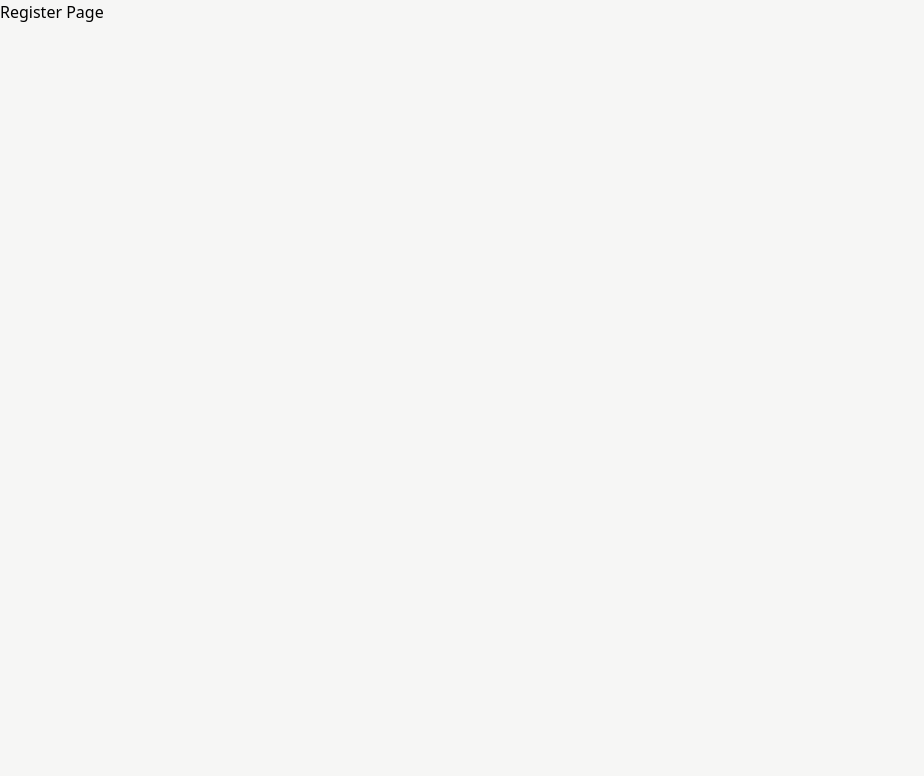
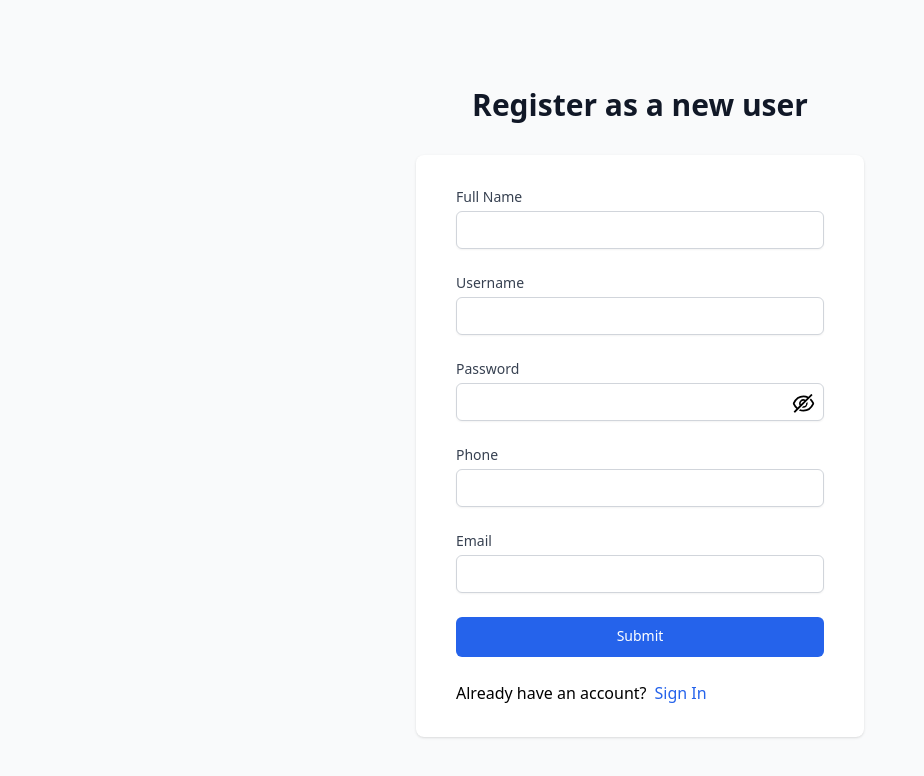
Before and after one commit to tuandtse243/s-store-frontend, a Next.js app: page /register in a window 1280 px wide. Shown: the top 776 px of the page, without its empty margins (0-924 px from the left). Built offline with nearby package versions, Linux system fonts and the light colour scheme.

Commit message:
Do login UI Register + Login

```diff
--- /dev/null
+++ b/app/error.jsx
@@ -0,0 +1,10 @@
+'use client';
+
+export default function Error({ error, reset }) {
+  return (
+    <div>
+      <h2>Something went wrong!</h2>
+      <button onClick={() => reset()}>Try again</button>
+    </div>
+  );
+}
--- a/app/login/page.jsx
+++ b/app/login/page.jsx
@@ -1,9 +1,8 @@
-
-import Login from './../../src/component/Login';
+import Login from '../../src/component/Login/Login';
 
 const LoginPage = () => {
     return (
-        <div>
+        <div className='w-full h-screen bg-gray-100'>
             <Login />
         </div>
     )
--- a/app/page.jsx
+++ b/app/page.jsx
@@ -1,6 +1,9 @@
-
+"use client"
+import useAuth from "@/src/context/auth.js";
 
 const Home = () => {
+  const auth = useAuth((state) => state.auth)
+  console.log(auth)
   return (
     <div className="text-3xl font-bold">123</div>
   )
--- a/app/register/page.jsx
+++ b/app/register/page.jsx
@@ -1,7 +1,10 @@
+import Register from '../../src/component/Register/Register'
 
-const Register = () => {
+const RegisterPage = () => {
     return (
-        <div>Register Page</div>
+        <div>
+            <Register />
+        </div>
     )
 }
-export default Register
+export default RegisterPage
--- a/package.json
+++ b/package.json
@@ -9,8 +9,10 @@
     "lint": "next lint"
   },
   "dependencies": {
+    "@next/eslint-plugin-next": "^13.4.2",
     "antd": "^5.4.7",
     "axios": "^1.4.0",
+    "eslint-plugin-react": "^7.32.2",
     "next": "13.4.2",
     "react": "18.2.0",
     "react-dom": "18.2.0",
@@ -20,6 +22,8 @@
   },
   "devDependencies": {
     "autoprefixer": "^10.4.14",
+    "eslint": "^8.40.0",
+    "eslint-config-prettier": "^8.8.0",
     "postcss": "^8.4.23",
     "tailwindcss": "^3.3.2"
   }
--- /dev/null
+++ b/server.js
@@ -0,0 +1,3 @@
+const server = 'http://localhost:5000/api/v2'
+
+export default server
--- a/src/component/Login.jsx
+++ b/src/component/Login/Login.jsx
@@ -2,33 +2,38 @@
 
 import { React, useState } from "react";
 import { AiOutlineEye, AiOutlineEyeInvisible } from "react-icons/ai";
-import styles from "../styles/styles.js";
-// import { Link, useNavigate } from "react-router-dom";
+import styles from "../../styles/styles.js";
 import Link from "next/link.js";
 import { notification } from 'antd';
 import axios from "axios";
+import { useRouter } from 'next/navigation';
+import useAuth from "@/src/context/auth.js";
 
 const Login = () => {
+  const router = useRouter();
   const [email, setEmail] = useState("");
   const [password, setPassword] = useState("");
   const [visible, setVisible] = useState(false);
+
+  const setAuth = useAuth((state) => state.setAuth)
 
   const handleSubmit = async (e) => {
     e.preventDefault();
 
     await axios
       .post(
-        `http://localhost:5000/api/v1/auth/register`,
+        `http://localhost:5000/api/v1/auth/login`,
         {
           email,
           password,
         },
-        { withCredentials: true }
+        // { withCredentials: true }
       )
       .then((res) => {
-        notification.success({message: "Login Success!"})
-        navigate("/");
-        window.location.reload(true);
+        notification.success({message: res.data.message})
+        setAuth({user: res.data.user, token: res.data.token});
+        localStorage.setItem('auth', JSON.stringify(res.data))
+        router.push('/')
       })
       .catch((err) => {
         notification.error({message: err.response.data.message})
--- /dev/null
+++ b/src/component/Register/Register.jsx
@@ -0,0 +1,195 @@
+"use client"
+import { React, useState } from "react";
+import styles from "../../styles/styles.js";
+import Link from "next/link.js";
+import { notification } from 'antd';
+import axios from "axios";
+import { useRouter } from 'next/navigation';
+import { AiOutlineEye, AiOutlineEyeInvisible } from "react-icons/ai";
+import server from '../../../server.js'
+
+const Register = () => {
+    const router = useRouter();
+    const [username, setUsername] = useState("");
+    const [name, setName] = useState("");
+    const [password, setPassword] = useState("");
+    const [phone, setPhone] = useState("");
+    const [email, setEmail] = useState("");
+    const [visible, setVisible] = useState(false);
+
+    const handleSubmit = async (e) => {
+      e.preventDefault();
+      const config = { headers: { "Content-Type": "multipart/form-data" } };
+
+      axios
+        .post(
+            `${server}/user/create-user`,
+        {
+            name,
+            username,
+            password,
+            phone,
+            email,
+        },
+        )
+        .then((res) => {
+          console.log(res.data.message)
+          notification.success({message: 'Login successfully!'});
+          // setName("");
+          // setUsername("");
+          // setPassword("");
+          // setPhone("");
+          // setEmail("");
+          // router.push('/login')
+        })
+        .catch((error) => {
+            console.log(error.response.data.message)
+            notification.error({message: 'Login fail!'})
+        });
+    };
+
+    return (
+      <div className="min-h-screen bg-gray-50 flex flex-col justify-center py-12 sm:px-6 lg:px-8">
+        <div className="sm:mx-auto sm:w-full sm:max-w-md">
+          <h2 className="mt-6 text-center text-3xl font-extrabold text-gray-900">
+            Register as a new user
+          </h2>
+        </div>
+        <div className="mt-8 sm:mx-auto sm:w-full sm:max-w-md">
+          <div className="bg-white py-8 px-4 shadow sm:rounded-lg sm:px-10">
+            <form className="space-y-6" onSubmit={handleSubmit}>
+              <div>
+                <label
+                  htmlFor="name"
+                  className="block text-sm font-medium text-gray-700"
+                >
+                  Full Name
+                </label>
+                <div className="mt-1">
+                  <input
+                    type="name"
+                    name="name"
+                    autoComplete="name"
+                    required
+                    value={name}
+                    onChange={(e) => setName(e.target.value)}
+                    className="appearance-none block w-full px-3 py-2 border border-gray-300 rounded-md shadow-sm placeholder-gray-400 focus:outline-none focus:ring-blue-500 focus:border-blue-500 sm:text-sm"
+                  />
+                </div>
+              </div>
+
+              <div>
+                <label
+                  htmlFor="email"
+                  className="block text-sm font-medium text-gray-700"
+                >
+                  Username
+                </label>
+                <div className="mt-1">
+                  <input
+                    type="username"
+                    name="username"
+                    autoComplete="username"
+                    required
+                    value={username}
+                    onChange={(e) => setUsername(e.target.value)}
+                    className="appearance-none block w-full px-3 py-2 border border-gray-300 rounded-md shadow-sm placeholder-gray-400 focus:outline-none focus:ring-blue-500 focus:border-blue-500 sm:text-sm"
+                  />
+                </div>
+              </div>
+
+              <div>
+                <label
+                  htmlFor="password"
+                  className="block text-sm font-medium text-gray-700"
+                >
+                  Password
+                </label>
+                <div className="mt-1 relative">
+                  <input
+                    type={visible ? "text" : "password"}
+                    name="password"
+                    autoComplete="current-password"
+                    required
+                    value={password}
+                    onChange={(e) => setPassword(e.target.value)}
+                    className="appearance-none block w-full px-3 py-2 border border-gray-300 rounded-md shadow-sm placeholder-gray-400 focus:outline-none focus:ring-blue-500 focus:border-blue-500 sm:text-sm"
+                  />
+                  {visible ? (
+                    <AiOutlineEye
+                      className="absolute right-2 top-2 cursor-pointer"
+                      size={25}
+                      onClick={() => setVisible(false)}
+                    />
+                  ) : (
+                    <AiOutlineEyeInvisible
+                      className="absolute right-2 top-2 cursor-pointer"
+                      size={25}
+                      onClick={() => setVisible(true)}
+                    />
+                  )}
+                </div>
+              </div>
+
+              <div>
+                <label
+                  htmlFor="phone"
+                  className="block text-sm font-medium text-gray-700"
+                >
+                  Phone
+                </label>
+                <div className="mt-1">
+                  <input
+                    type="phone"
+                    name="phone"
+                    autoComplete="phone"
+                    required
+                    value={phone}
+                    onChange={(e) => setPhone(e.target.value)}
+                    className="appearance-none block w-full px-3 py-2 border border-gray-300 rounded-md shadow-sm placeholder-gray-400 focus:outline-none focus:ring-blue-500 focus:border-blue-500 sm:text-sm"
+                  />
+                </div>
+              </div>
+
+              <div>
+                <label
+                  htmlFor="email"
+                  className="block text-sm font-medium text-gray-700"
+                >
+                  Email
+                </label>
+                <div className="mt-1">
+                  <input
+                    type="email"
+                    name="email"
+                    autoComplete="email"
+                    required
+                    value={email}
+                    onChange={(e) => setEmail(e.target.value)}
+                    className="appearance-none block w-full px-3 py-2 border border-gray-300 rounded-md shadow-sm placeholder-gray-400 focus:outline-none focus:ring-blue-500 focus:border-blue-500 sm:text-sm"
+                  />
+                </div>
+              </div>
+
+              <div>
+                <button
+                  type="submit"
+                  className="group relative w-full h-[40px] flex justify-center py-2 px-4 border border-transparent text-sm font-medium rounded-md text-white bg-blue-600 hover:bg-blue-700"
+                >
+                  Submit
+                </button>
+              </div>
+              <div className={`${styles.noramlFlex} w-full`}>
+                <h4>Already have an account?</h4>
+                <Link href="/login" className="text-blue-600 pl-2">
+                  Sign In
+                </Link>
+              </div>
+            </form>
+          </div>
+        </div>
+      </div>
+    );
+  };
+
+  export default Register;
--- /dev/null
+++ b/src/context/auth.js
@@ -0,0 +1,8 @@
+import { create } from 'zustand'
+
+// create store
+const useAuth = create((set) => ({
+    auth: '',
+    setAuth: (newAuth) => set({auth: newAuth})
+}))
+export default useAuth
--- /dev/null
+++ b/src/utils/axios.util.js
@@ -0,0 +1,13 @@
+import axios from 'axios'
+
+const instance = axios.create({
+    baseURL: 'http://localhost:5000'
+});
+
+instance.interceptors.response.use(function (response){
+    return response.data;
+}, function (error) {
+    return Promise.reject(error)
+});
+
+export default instance
```
Also changed, not shown: app/activation/[activation_token]/page.jsx (added, +46 -0 lines), .eslintrc.json, 2 other files (tests, documents, lock files or other folders).
